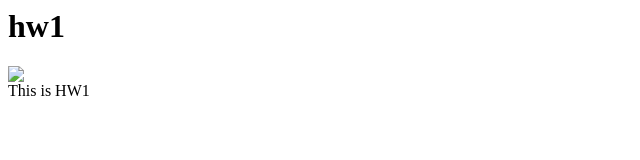
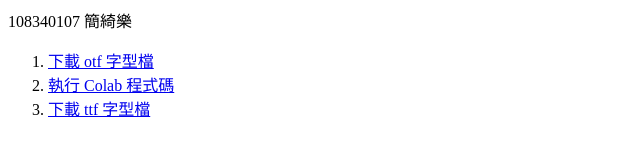
Before and after one commit to wylchienchile/ct2022s, a plain HTML site: page hw01/index.html in a window 1280 px wide. Shown: the whole page, without its empty margins (0-640 px from the left). Drawn offline with Linux system fonts and the light colour scheme.

Commit message:
Add files via upload

```diff
--- a/hw01/index.html
+++ b/hw01/index.html
@@ -1,9 +1,12 @@
 <html>
 	<head></head>
 	<body>
-		<h1> hw1 </h1>
-		<div> <img src="/hw01/tree.jpg"> </div>
-		<div> This is HW1 </div>
+		<a>108340107 簡綺樂</a>
+		<ol>
+		<li><a href="https://drive.google.com/file/d/1wJAtP4ZXabebYtLzDoPKuuO7ZwMUoY_f/view?usp=sharing">下載 otf 字型檔</a></li>
+		<li><a href="https://colab.research.google.com/drive/17VsaiS7Y94hgE5Kqt1zyXyxwovRLcEAG?usp=sharing">執行 Colab 程式碼</a></li>
+		<li><a href="https://drive.google.com/file/d/1QpM47dKmaqMPk_ALV3pC7WMgCnALiFI-/view?usp=sharing">下載 ttf 字型檔</a></li>
+		</ol>
 	</body>
 
 
```
